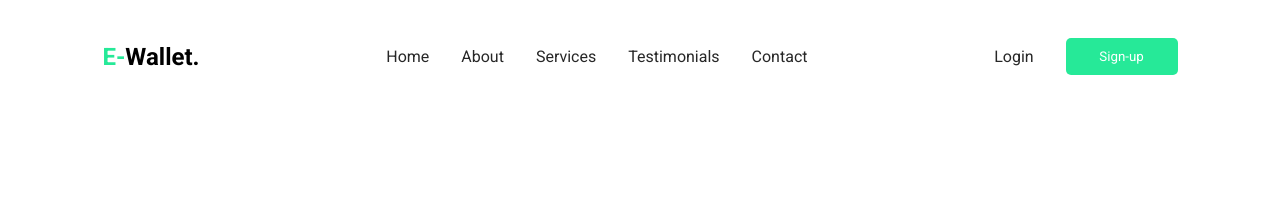
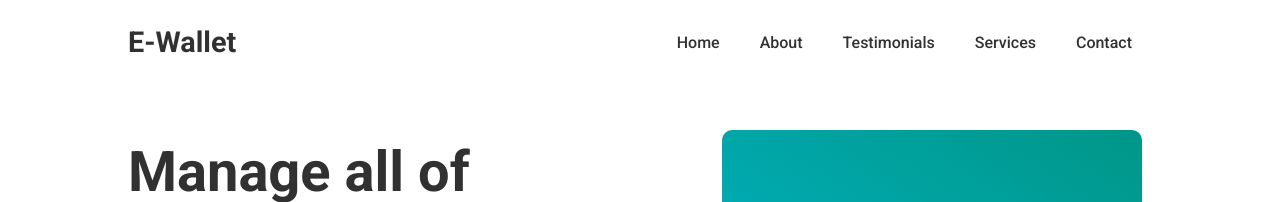
Before and after one commit to ismailaib/ls-graphics, a plain HTML site: page index.html in a window 1280 px wide. Shown: the top 202 px of the page. Drawn offline with nearby package versions, Linux system fonts and the light colour scheme.

Commit message:
add code

```diff
--- a/assets/css/style.css
+++ b/assets/css/style.css
@@ -9,69 +9,64 @@
     color: #313131;
     font-family: 'Roboto', sans-serif;
 }
-section {
-    padding: 120px 8%;
-}
 body,html {
     background: #ffffff;
     scroll-behavior: smooth;
     scroll-padding-top: 2rem;
     overflow-x: hidden;
 }
-nav {
+header {
+    position: fixed;
+    width: 100%;
+    top: 0;
+    right: 0;
+    z-index: 1000;
     display: flex;
+    align-items: center;
     justify-content: space-between;
-    align-items: center;
-    padding: 0px 8%;
-    flex-direction: row;
-    padding-top: 3%;
+    background: var(--header-color);
+    backdrop-filter: blur(10px);
+    padding: 25px 10%;
   }
-nav .logo a {
-    color: black;
-    font-weight: 700;
-    font-size: 1.5rem;
+  .logo {
+    color: var(--text-color);
+    font-size: 1.8rem;
+    font-weight: 600;
   }
-nav .logo span {
-    color: #26e998;
+  span{
+    color: var(--main-color);
   }
-.nav-sections {
+  .navbar {
     display: flex;
-    transition: 300ms;
-    gap: 2rem;
   }
-.nav-signup a,
-.nav-sections a {
-    color: rgb(39, 39, 39);
-    transition: all 300ms ease;
+  .navbar a {
+    color: var(--text-color);
+    font-size: 1rem;
+    padding: 10px 20px;
+    font-weight: 500;
   }
-.nav-signup a:hover,
-.nav-sections a:hover {
-    color: black;
-    font-weight: 400;
+  .navbar a:hover {
+    color: var(--main-color);
+    transition:  1s ;
   }
-.nav-signup {
-    display: flex;
-    gap: 2rem;
-    align-items: center;
+  .navbar #contact:hover {
+    color: var(--text-color);
+    border-radius: 30px;
   }
-.nav-signup button {
-    background: #26e998;
-    border: none;
-    width: 7rem;
-    height: 2.3rem;
-    border-radius: 5px;
-    color: white;
-    transition: all 300ms ease;
+  .navbar #contact {
+    color: var(--text-color);
+    border-radius: 30px;
+    background: var(--main-color);
+    transition: all 300ms ease-in-out;
+  }
+  #menu-icon {
+    font-size: 28px;
+    z-index: 10001;
     cursor: pointer;
+    display: none;
   }
-.nav-signup button:hover {
-    background: #ffffff;
-    border: 2px solid #26e998;
-    width: 7rem;
-    height: 2.3rem;
-    border-radius: 5px;
-    color: #26e998;
-    cursor: pointer;
+  section {
+    padding: 120px 10%;
   }
 .home {
     position: relative;
@@ -107,3 +102,73 @@ nav .logo span {
 h1 {
     font-size: 3.5rem;
 }
+
+
+
+
+@media screen and (max-width: 1430px) {
+    header{
+        padding: 25px 10%;
+    }
+    :root{
+      --big-font: 3rem;
+    }
+  }
+  @media screen and (max-width: 1024px) {
+    header{
+      padding: 25px 10%;
+      display: flex;
+      justify-content: space-between;
+    }
+    #menu-icon{
+      display: block;
+    }
+    .navbar{
+      position: absolute;
+      top: -500px;
+      left: 0;
+      right: 0;
+      display: flex;
+      flex-direction: column;
+      background: #0b0b13;
+      text-align: left;
+      transition: 200ms ease;
+    }
+    .navbar a{
+      display: block;
+      padding: 1rem;
+      border-left: 2px solid var(--main-color);
+      margin: 1rem;
+    }
+    .navbar #contact:hover {
+      color: var(--main-color);
+      transition:  1s ;
+      border-radius: 0px;
+    }
+    .navbar #contact {
+      color: var(--text-color);
+      background: #0b0b13;
+      font-size: 1rem;
+      padding: 10px 20px;
+      font-weight: 500;
+      border-radius: 0px;
+    }
+    .navbar.active{
+      top: 100%;
+    }
+    .home {
+        position: relative;
+        height: auto;
+        width: 100%;
+        display: grid;
+        grid-template-columns: repeat(1, 1fr);
+        text-align: center;
+        grid-gap: 6rem;
+        align-items: center;
+    }
+    .home-img {
+        display: flex;
+        justify-content: center;
+        margin: 10px;
+    }
+  }
--- a/assets/js/script.js
+++ b/assets/js/script.js
@@ -0,0 +1,12 @@
+let menu = document.querySelector('#menu-icon');
+let navbar = document.querySelector('.navbar');
+
+menu.onclick = () => {
+        menu.classList.toggle('bx-x');
+        navbar.classList.toggle('active');
+};
+
+window.onscroll = () => {
+        menu.classList.remove('bx-x');
+        navbar.classList.remove('active')
+}
--- a/index.html
+++ b/index.html
@@ -6,25 +6,22 @@
     <meta name="viewport" content="width=device-width, initial-scale=1.0">
     <link rel="stylesheet" href="assets/css/style.css">
     <title>E-Wallet.com</title>
+    <!--icon-->
+    <link href='https://unpkg.com/boxicons@latest/css/boxicons.min.css' rel='stylesheet'>
 </head>
 <body>
     <!--=============== Nav-bar ================ -->
-    <nav>
-        <div class="logo">
-            <a href="#logo"><span>E-</span>Wallet.</a>
-        </div>
-        <div class="nav-sections">
-            <a href="#">Home</a>
-            <a href="#">About</a>
-            <a href="#">Services</a>
-            <a href="#">Testimonials</a>
-            <a href="#">Contact</a>
-        </div>
-        <div class="nav-signup">
-            <a href="#">Login</a>
-            <button>Sign-up</button>
-        </div>
-    </nav>
+    <header>
+        <a href="#" class="logo">E-<span>Wallet</span></a>
+        <div class="bx bx-menu" id="menu-icon"></div>
+        <ul class="navbar">
+            <li><a href="#home">Home</a></li>
+            <li><a href="#about">About</a></li>
+            <li><a href="#testimonials">Testimonials</a></li>
+            <li><a href="#services">Services</a></li>
+            <li><a href="#contactme" id="contact">Contact</a></li>
+        </ul>
+    </header>
     <!--=============== Home ================-->
     <section id="home" class="home">
         <div class="home-content">
@@ -41,5 +38,6 @@
             </div>
         </div>
     </section>
+    <script src="assets/js/script.js"></script>
 </body>
 </html>
```
Also changed, not shown: assets/img/img-home.png. Lines whose indentation alone changed are shown as unchanged.
